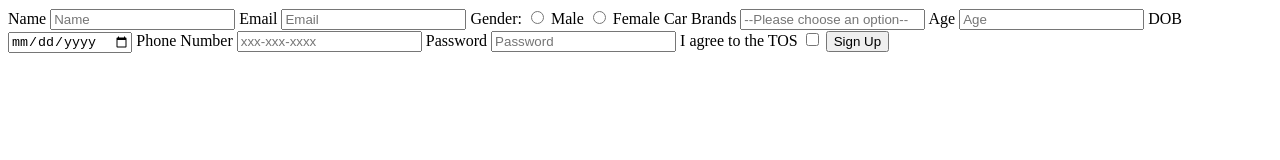
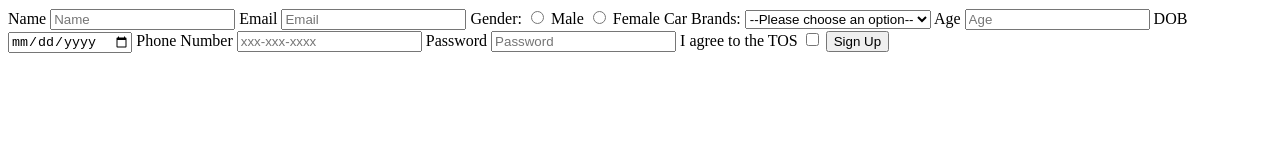
Before and after one commit to acciojob/signup-form-car-mdharis98, a website: page main.html in a window 1280 px wide. Drawn offline with Linux system fonts and the light colour scheme.

Commit message:
created a submission

```diff
--- a/main.html
+++ b/main.html
@@ -10,7 +10,7 @@
 	<!-- the entire body must be written by student -->
 
 
-	<form>
+	<form action="/submit_signup" method="POST">
 	<label for="name">Name</label>
 	<input id="name" type="text" placeholder="Name" required>
 
@@ -23,8 +23,14 @@
         <input type="radio" id="gender_f" name="gender" value="female" required>
         <label for="gender_f">Female</label>
 
-	<label for="cars">Car Brands</label>
-	<input id="cars" type="select" placeholder="--Please choose an option--" required>
+	<label for="cars">Car Brands:</label>
+            <select id="cars" name="cars" required>
+                <option value="">--Please choose an option--</option>
+                <option value="toyota">Toyota</option>
+                <option value="ford">Ford</option>
+                <option value="bmw">BMW</option>
+                <option value="audi">Audi</option>
+            </select>
 
 	<label for="age">Age</label>
 	<input id="age" type="number" placeholder="Age" required>
```
